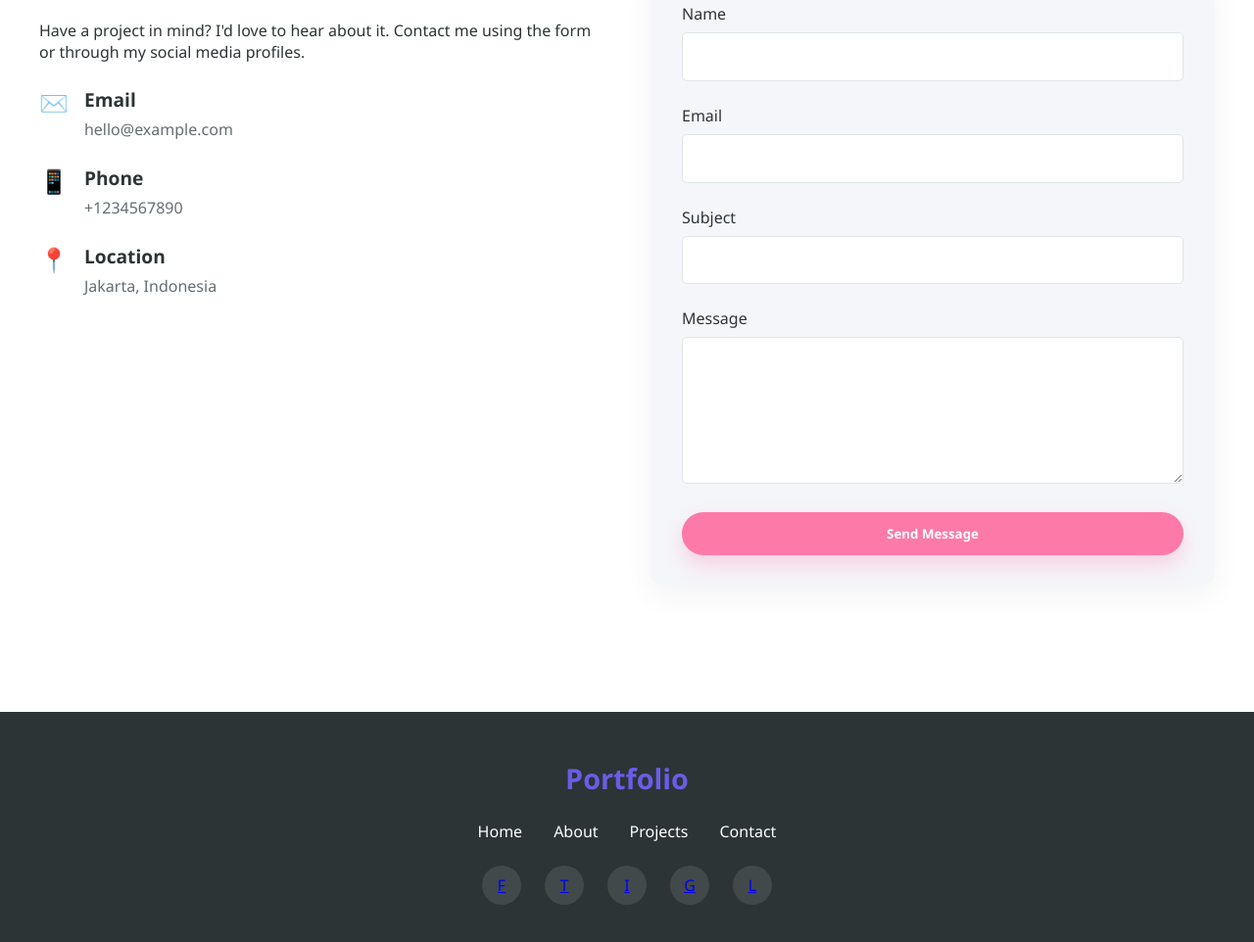
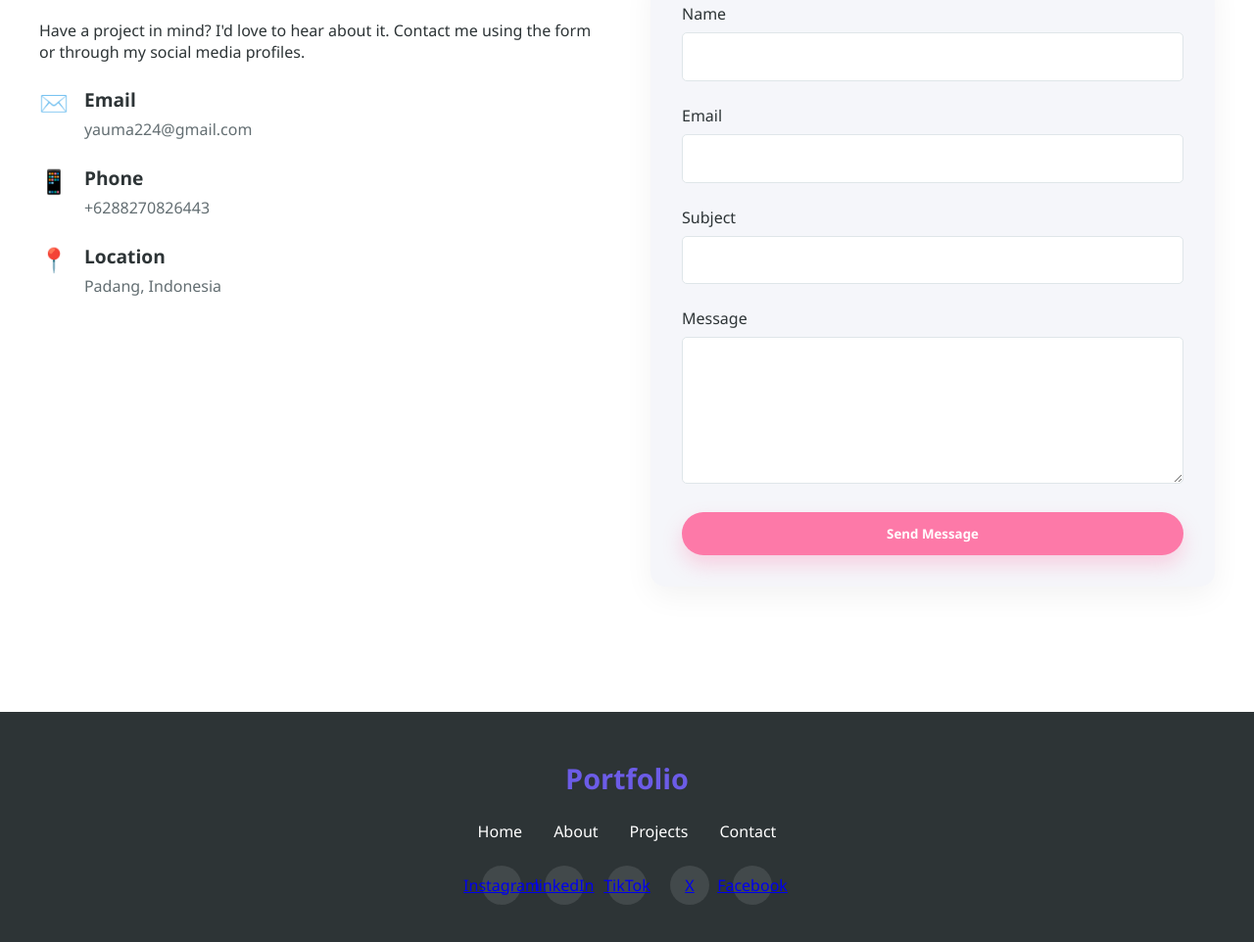
Before and after one commit to Yaumaq/web-portofolio, a plain HTML site: page index.html in a window 1280 px wide. Shown: the part 2867-3829 px from the top of the page at 98% size. Drawn offline with Linux system fonts and the light colour scheme.

Commit message:
index.html

```diff
--- a/index.html
+++ b/index.html
@@ -819,7 +819,7 @@
                     <div class="contact-icon">✉️</div>
                     <div class="contact-text">
                         <h3>Email</h3>
-                        <p>hello@example.com</p>
+                        <p>yauma224@gmail.com</p>
                     </div>
                 </div>
 
@@ -827,7 +827,7 @@
                     <div class="contact-icon">📱</div>
                     <div class="contact-text">
                         <h3>Phone</h3>
-                        <p>+1234567890</p>
+                        <p>+6288270826443</p>
                     </div>
                 </div>
 
@@ -835,7 +835,7 @@
                     <div class="contact-icon">📍</div>
                     <div class="contact-text">
                         <h3>Location</h3>
-                        <p>Jakarta, Indonesia</p>
+                        <p>Padang, Indonesia</p>
                     </div>
                 </div>
             </div>
@@ -881,14 +881,14 @@
             </div>
 
             <div class="social-links animate-on-scroll">
-                <a href="#" class="social-link">F</a>
-                <a href="#" class="social-link">T</a>
-                <a href="#" class="social-link">I</a>
-                <a href="#" class="social-link">G</a>
-                <a href="#" class="social-link">L</a>
+                <a href="#" class="social-link">Instagram</a>
+                <a href="#" class="social-link">linkedIn</a>
+                <a href="#" class="social-link">TikTok</a>
+                <a href="#" class="social-link">X</a>
+                <a href="#" class="social-link">Facebook</a>
             </div>
 
-            <p class="copyright animate-on-scroll">© 2023 My Portfolio. All rights reserved.</p>
+            <p class="copyright animate-on-scroll">©2025-YaumaQarnun. All rights reserved.</p>
         </div>
     </footer>
 
```
